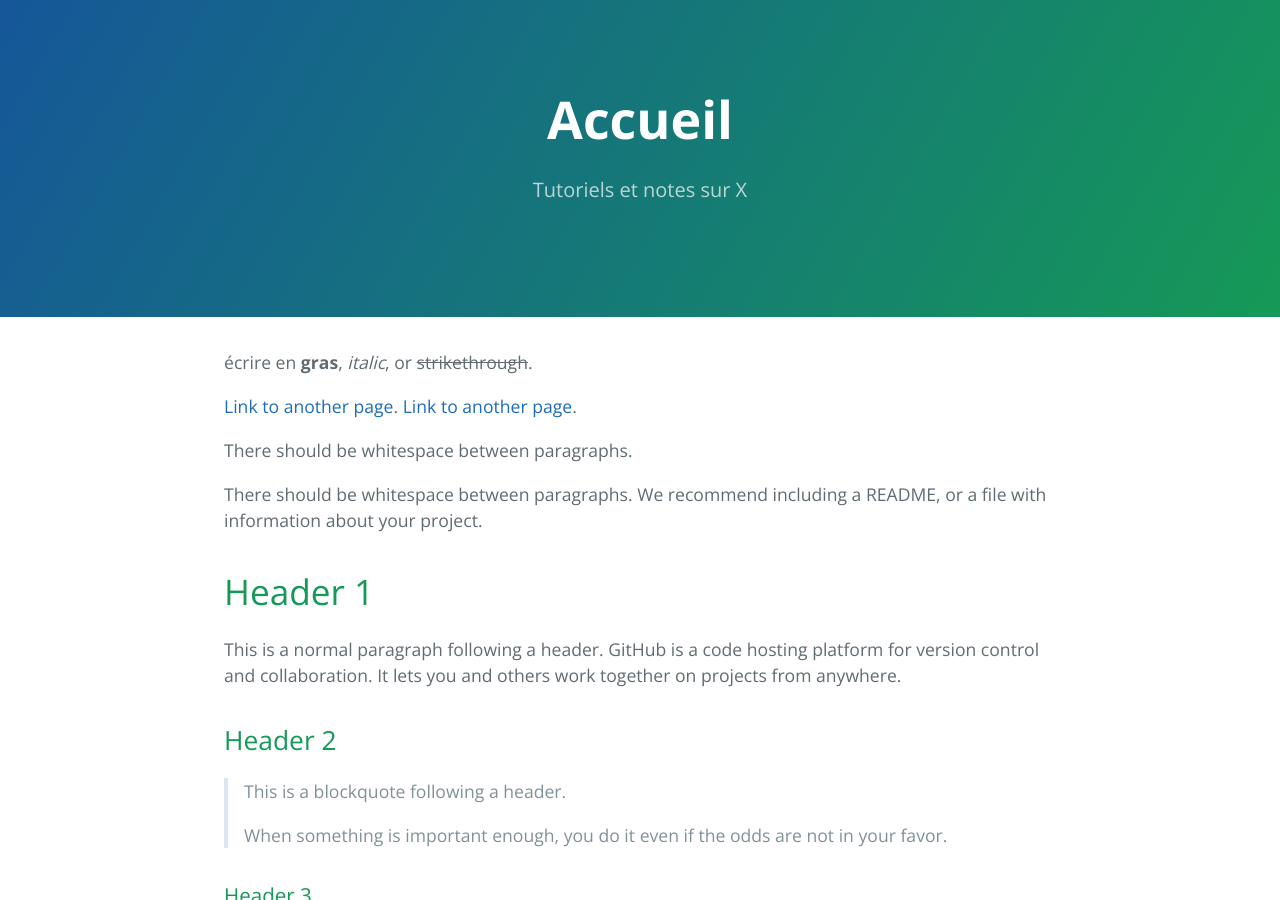
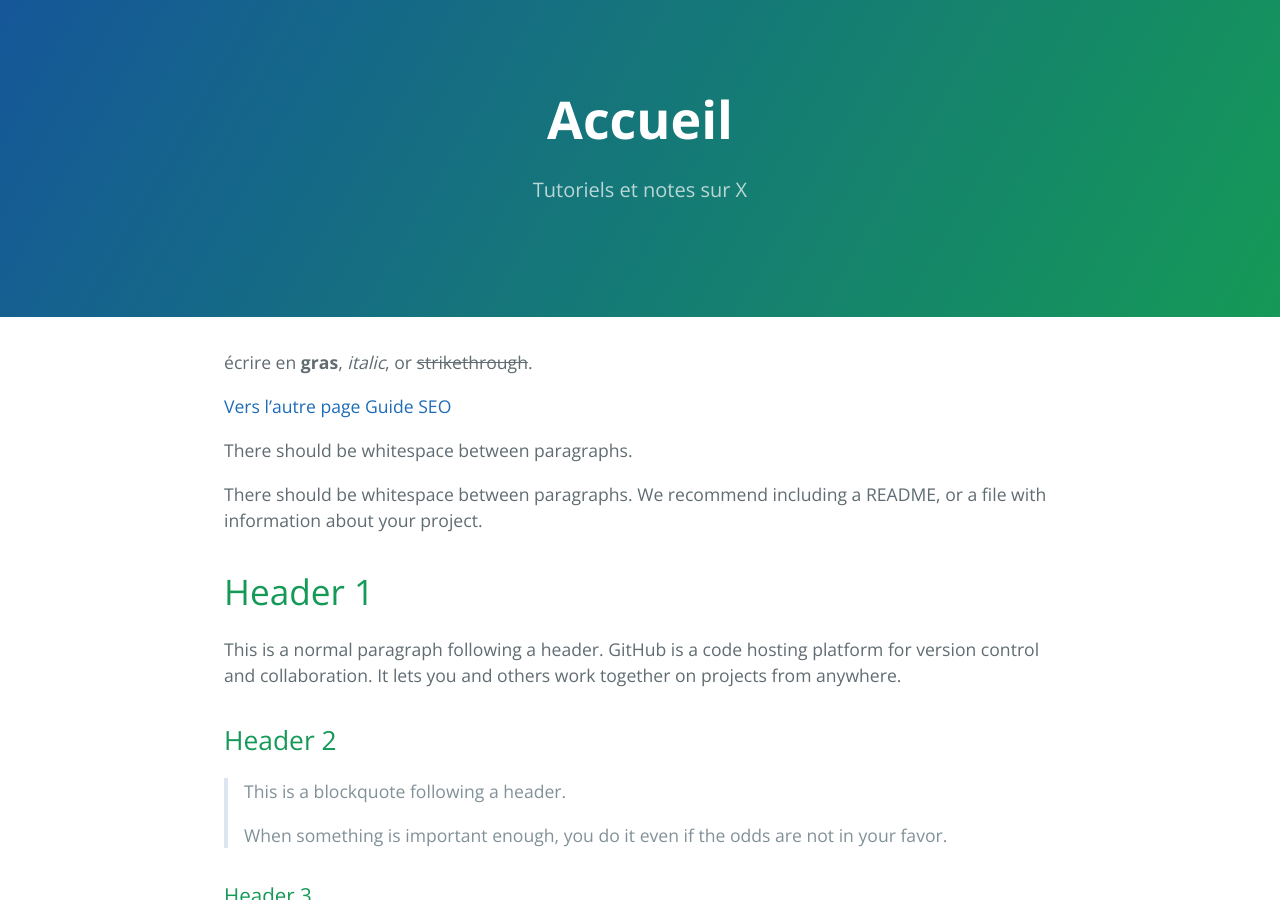
Before and after one commit to MetalBrackets/petit-test-rapiid, a Jekyll site: the page built from index.md, in a window 1280 px wide and 900 px high. Built offline with Jekyll 4.4.1, drawn with Linux system fonts in a browser that asks for light colours.

Commit message:
test link

```diff
--- a/index.md
+++ b/index.md
@@ -5,8 +5,8 @@ title: Accueil
 
 écrire en **gras**, _italic_, or ~~strikethrough~~.
 
-[Link to another page](./another-page.html).
-[Link to another page](./guide-seo-jekill.html).
+[Vers l’autre page]({{ "/another-page/" | relative_url }})
+[Guide SEO]({% link guide-seo-jekyll.md %})
 
 There should be whitespace between paragraphs.
 
```
